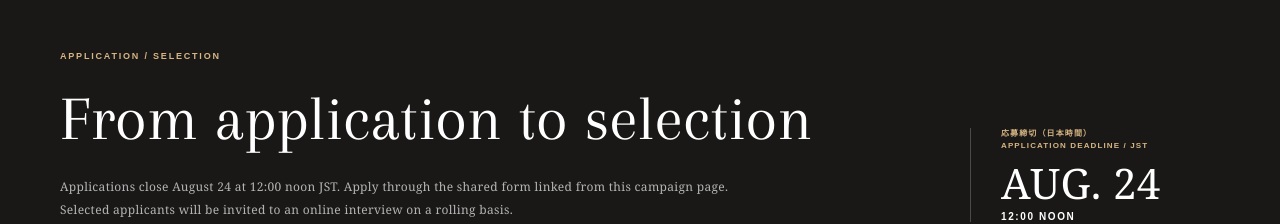
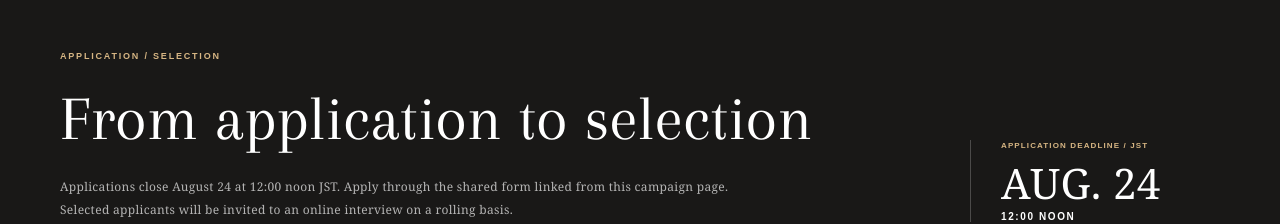
Before and after one commit to nomad-resort/digital-nomad-noto-website, a Next.js app: page / in a window 1280 px wide. Shown: the part 840-1064 px from the top of the page. Built offline with nearby package versions, Linux system fonts and the light colour scheme.

Commit message:
Use English deadline label across languages

```diff
--- a/app/page.tsx
+++ b/app/page.tsx
@@ -231,7 +231,7 @@ export default function Home() {
             <p className="selection-intro"><Bi ja="応募は8月24日12:00（日本時間）まで。このLPの応募ボタンから共通フォームへ進みます。応募受領後、対象の方へオンライン面談を順次ご案内します。" en="Applications close August 24 at 12:00 noon JST. Apply through the shared form linked from this campaign page. Selected applicants will be invited to an online interview on a rolling basis." /></p>
           </div>
           <div className="selection-deadline" aria-label="Application deadline">
-            <span><Bi ja="応募締切（日本時間）" en="APPLICATION DEADLINE / JST" /></span>
+            <span>APPLICATION DEADLINE / JST</span>
             <strong>AUG. 24</strong>
             <small>12:00 NOON</small>
           </div>
```
Also changed, not shown: 1 other file (tests, documents, lock files or other folders).
